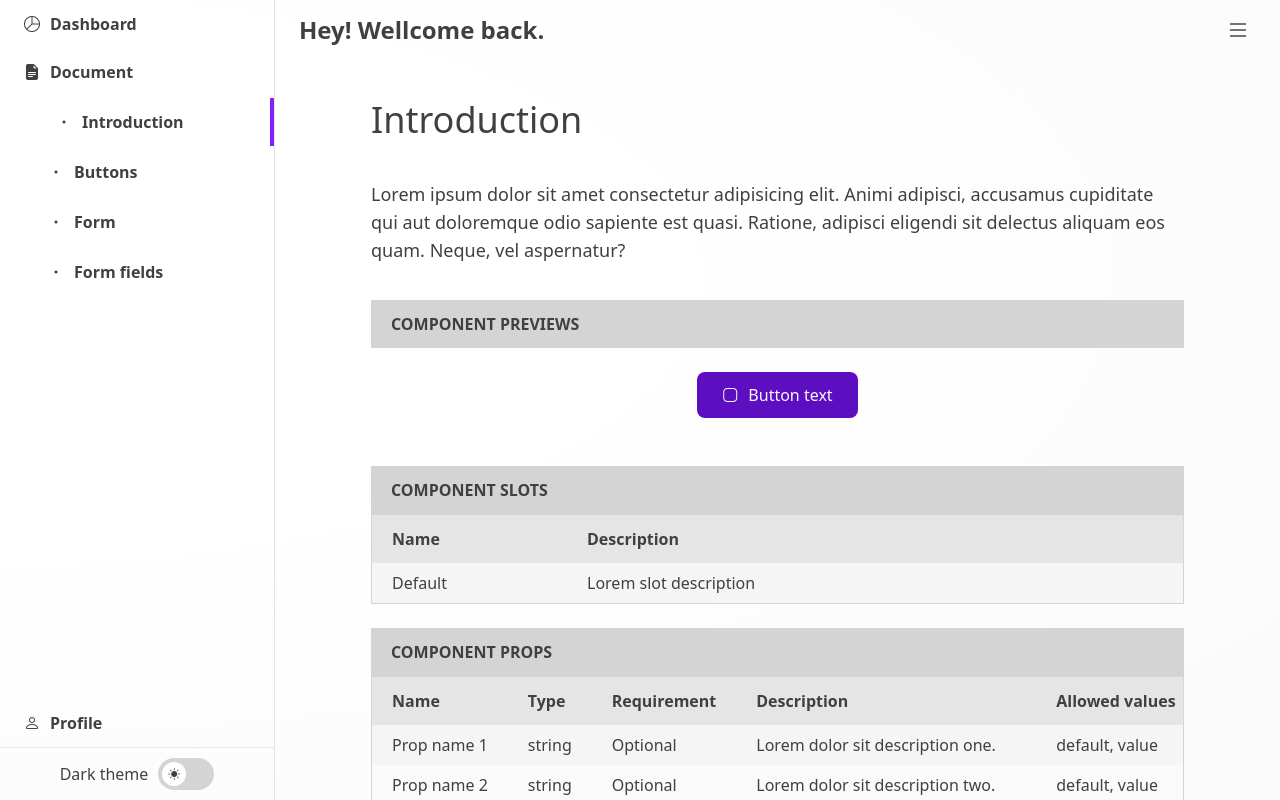
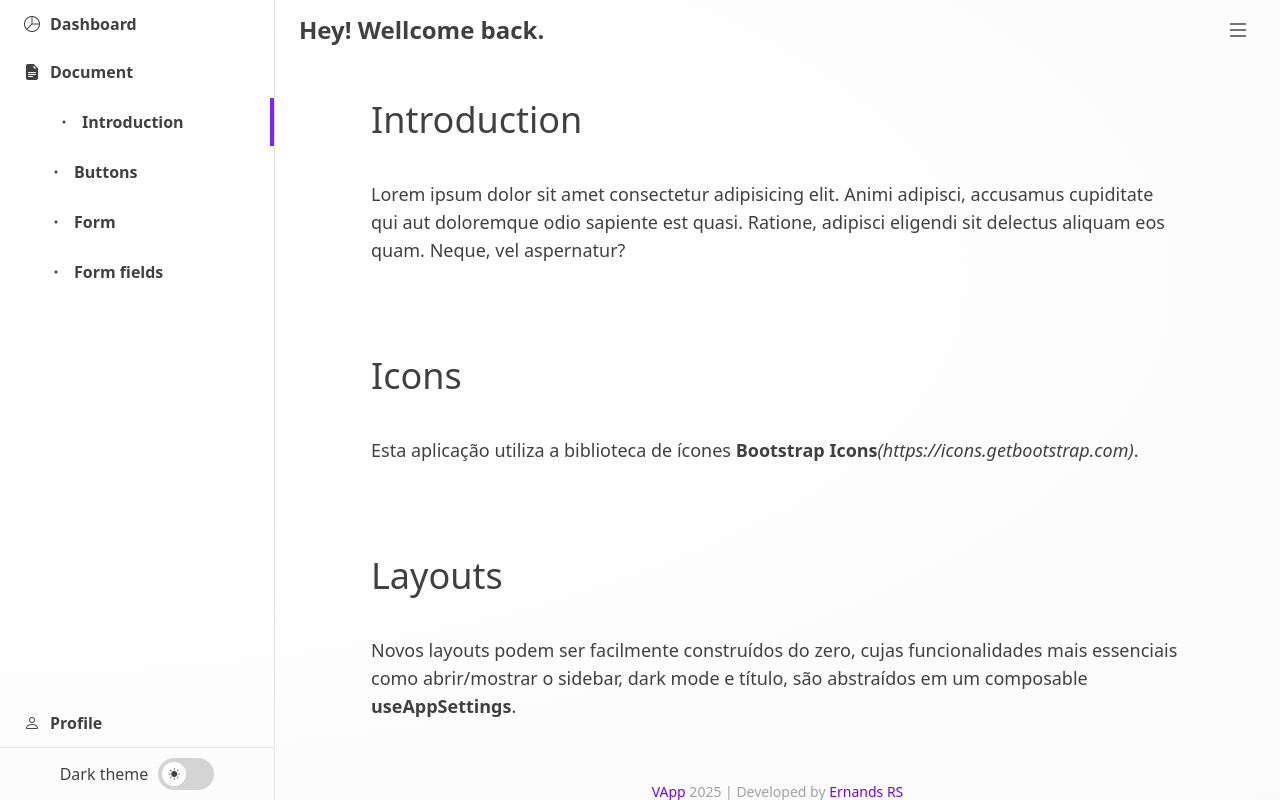
Before and after one commit to ernandesrs/pproj_vapp, a Vue app: page /introduction in a window 1280 px wide. Built offline with nearby package versions, Linux system fonts and the light colour scheme.

Commit message:
introduction

```diff
--- a/src/views/dash/doc/IntroductionView.vue
+++ b/src/views/dash/doc/IntroductionView.vue
@@ -8,48 +8,22 @@
                 texts: [
                     'Lorem ipsum dolor sit amet consectetur adipisicing elit. Animi adipisci, accusamus cupiditate qui aut doloremque odio sapiente est quasi. Ratione, adipisci eligendi sit delectus aliquam eos quam. Neque, vel aspernatur?'
                 ],
-                componentDoc: {
-                    props: [
-                        {
-                            name: 'Prop name 1',
-                            type: 'string',
-                            desc: 'Lorem dolor sit description one.',
-                            allowedValues: 'default, value',
-                            defaultValue: 'value'
-                        },
-                        {
-                            name: 'Prop name 2',
-                            type: 'string',
-                            desc: 'Lorem dolor sit description two.',
-                            allowedValues: 'default, value',
-                            defaultValue: 'value'
-                        }
-                    ],
-                    slots: [
-                        {
-                            name: 'Default',
-                            desc: 'Lorem slot description'
-                        }
-                    ],
-                    events: [
-                        {
-                            name: 'validated',
-                            handlerSignature: '(validated: any) => void',
-                            desc: 'Emited when lorem dolor sit'
-                        }
-                    ]
-                }
+            },
+            {
+                tag: 'h1',
+                title: 'Icons',
+                texts: [
+                    'Esta aplicação utiliza a biblioteca de ícones <b>Bootstrap Icons</b><i>(https://icons.getbootstrap.com)</i>.',
+                ],
+            },
+            {
+                tag: 'h1',
+                title: 'Layouts',
+                texts: [
+                    'Novos layouts podem ser facilmente construídos do zero, cujas funcionalidades mais essenciais como abrir/mostrar o sidebar, dark mode e título, são abstraídos em um composable <b>useAppSettings</b>.',
+                ],
             }
         ]">
-
-            <template #previews>
-                <CButton icon="app" label="Button text" />
-            </template>
-
-            <template #codes>
-                <textarea><CButton icon="app" label="Button text" /></textarea>
-            </template>
-
         </CDocSection>
 
     </CPage>
@@ -59,7 +33,6 @@
 
 import CDocSection from '@/components/dashboard/CDocSection.vue';
 import CPage from '@/components/dashboard/CPage.vue';
-import CButton from '@/components/ui/CButton.vue';
 
 </script>
 
```
